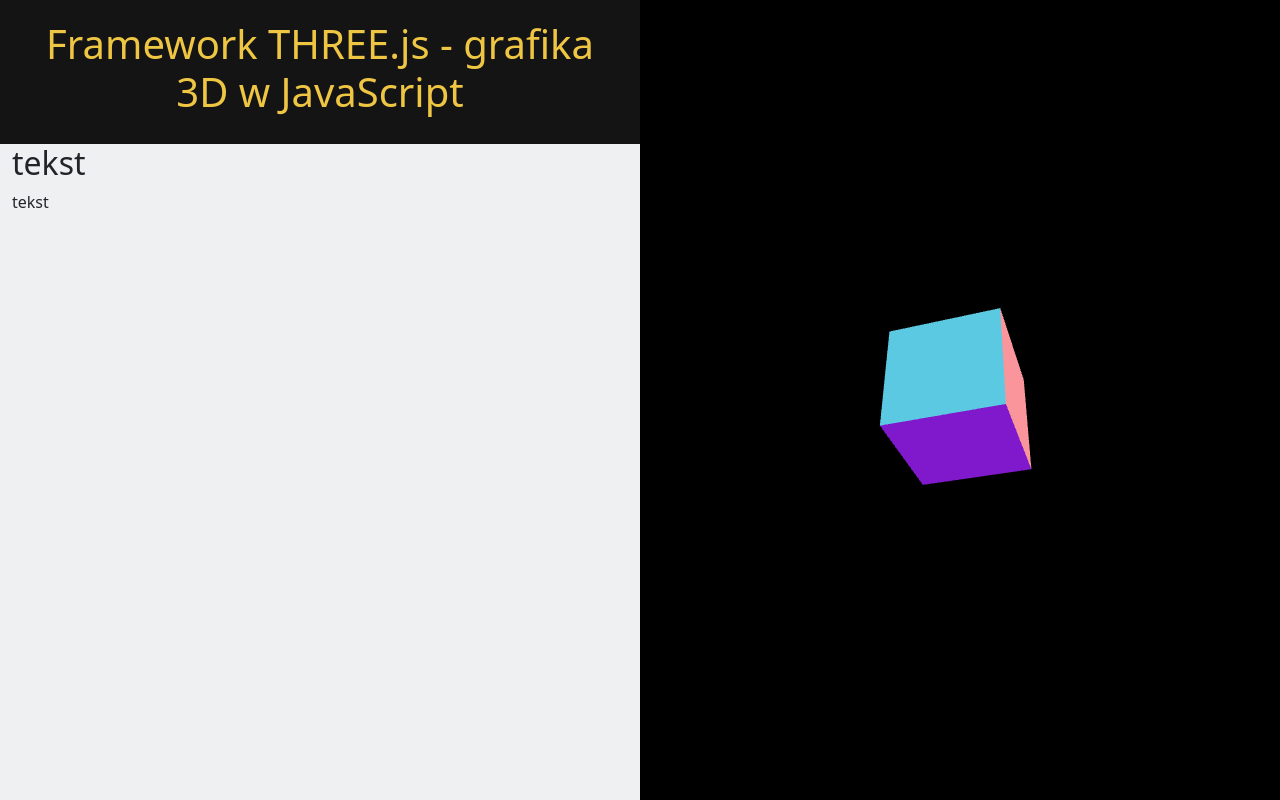
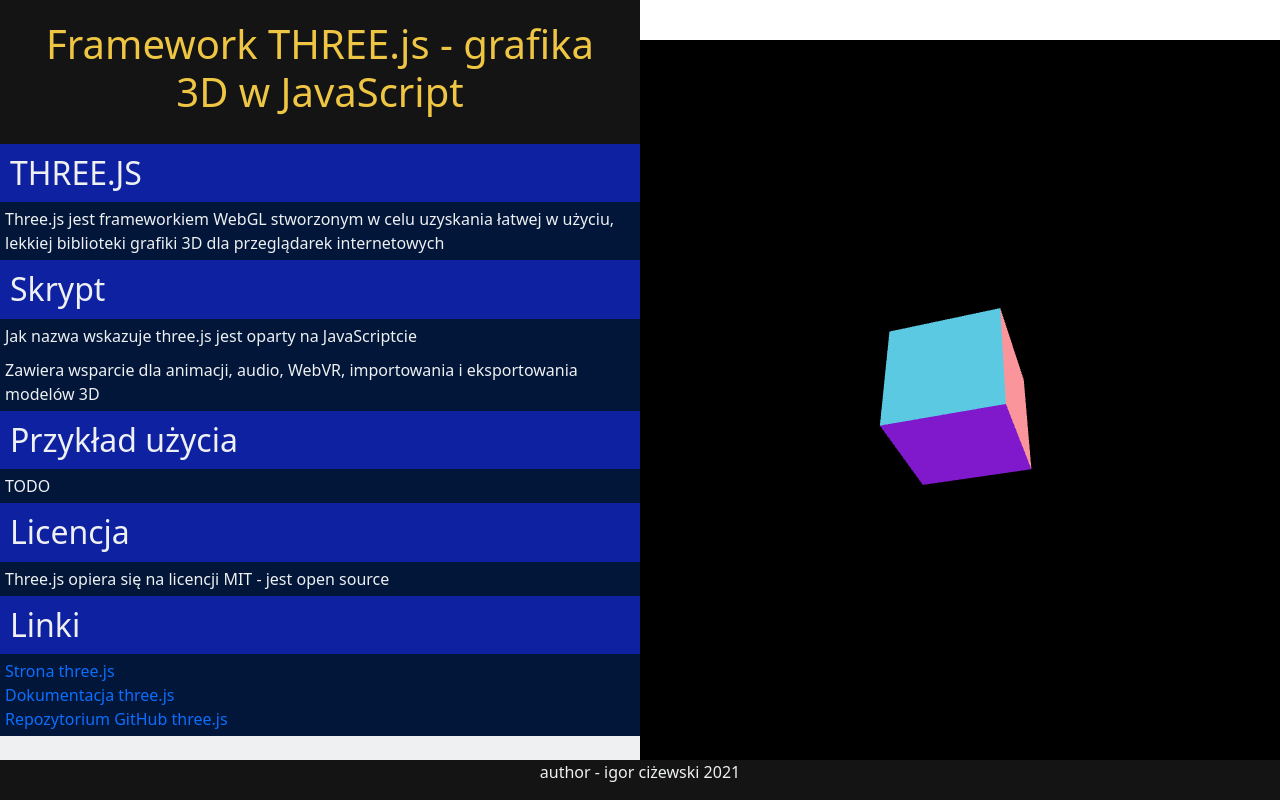
Before and after one commit to igorciz777/three.js-demo, a website: page prezentacja-w-formie-strony.html in a window 1280 px wide. Drawn offline with nearby package versions, Linux system fonts and the light colour scheme.

Commit message:
updated html and css

```diff
--- a/prezentacja-w-formie-strony.html
+++ b/prezentacja-w-formie-strony.html
@@ -14,10 +14,27 @@
             <header>
                 <h1>Framework THREE.js - grafika 3D w JavaScript</h1>
             </header>
-            <section class = 'container-fluid'>
-                <h2>tekst</h2>
-                <p>tekst</p>
+            <section>
+                <h2>THREE.JS</h2>
+                <p>Three.js jest frameworkiem WebGL stworzonym w celu uzyskania łatwej w użyciu, lekkiej biblioteki grafiki 3D dla przeglądarek internetowych</p>
+                <h2>Skrypt</h2>
+                <p>Jak nazwa wskazuje three.js jest oparty na JavaScriptcie</p>
+                <p>Zawiera wsparcie dla animacji, audio, WebVR, importowania i eksportowania modelów 3D</p>
+                <h2>Przykład użycia</h2>
+                <p>TODO</p>
+                <!--replace default threejs example-->
+                <h2>Licencja</h2>
+                <p>Three.js opiera się na licencji MIT - jest open source</p>
+                <h2>Linki</h2>
+                <ul>
+                    <li><a href = "https://threejs.org/">Strona three.js</a></li>
+                    <li><a href = "https://threejs.org/docs/index.html#manual/en/introduction/Creating-a-scene">Dokumentacja three.js</a></li>
+                    <li><a href = "https://github.com/mrdoob/three.js">Repozytorium GitHub three.js</a></li>
+                </ul>
             </section>
         </main>
+        <footer>
+            <p class = "text-center">author - igor ciżewski 2021</p>
+        </footer>
 	</body>
 </html>
--- a/style.css
+++ b/style.css
@@ -30,3 +30,30 @@
     width:50%;
     float:right;
 }
+section{
+    color: var(--cultured);
+    padding:0;
+    width:100%;
+}
+section h2{
+    background-color: var(--blue-pantone);
+    padding: 10px;
+    margin:0;
+}
+section p,section ul{
+    background-color: var(--oxford-blue);
+    padding: 5px;
+    margin:0;
+}
+section a{
+    text-decoration: none;
+}
+footer{
+    width:100%;
+    clear:both;
+    z-index: 10;
+    background-color: var(--eerie-black);
+    color: var(--cultured);
+    position:fixed;
+    bottom: 0;
+}
```
